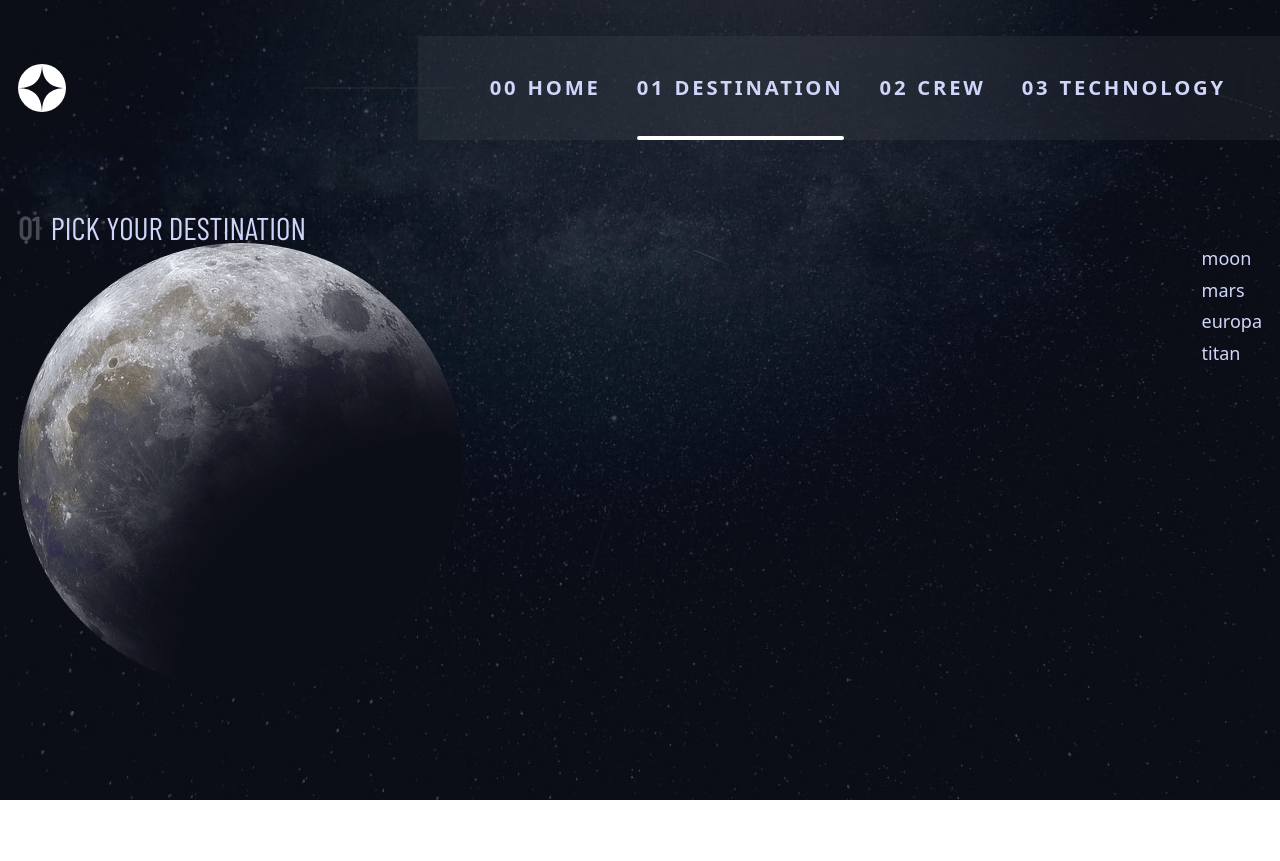
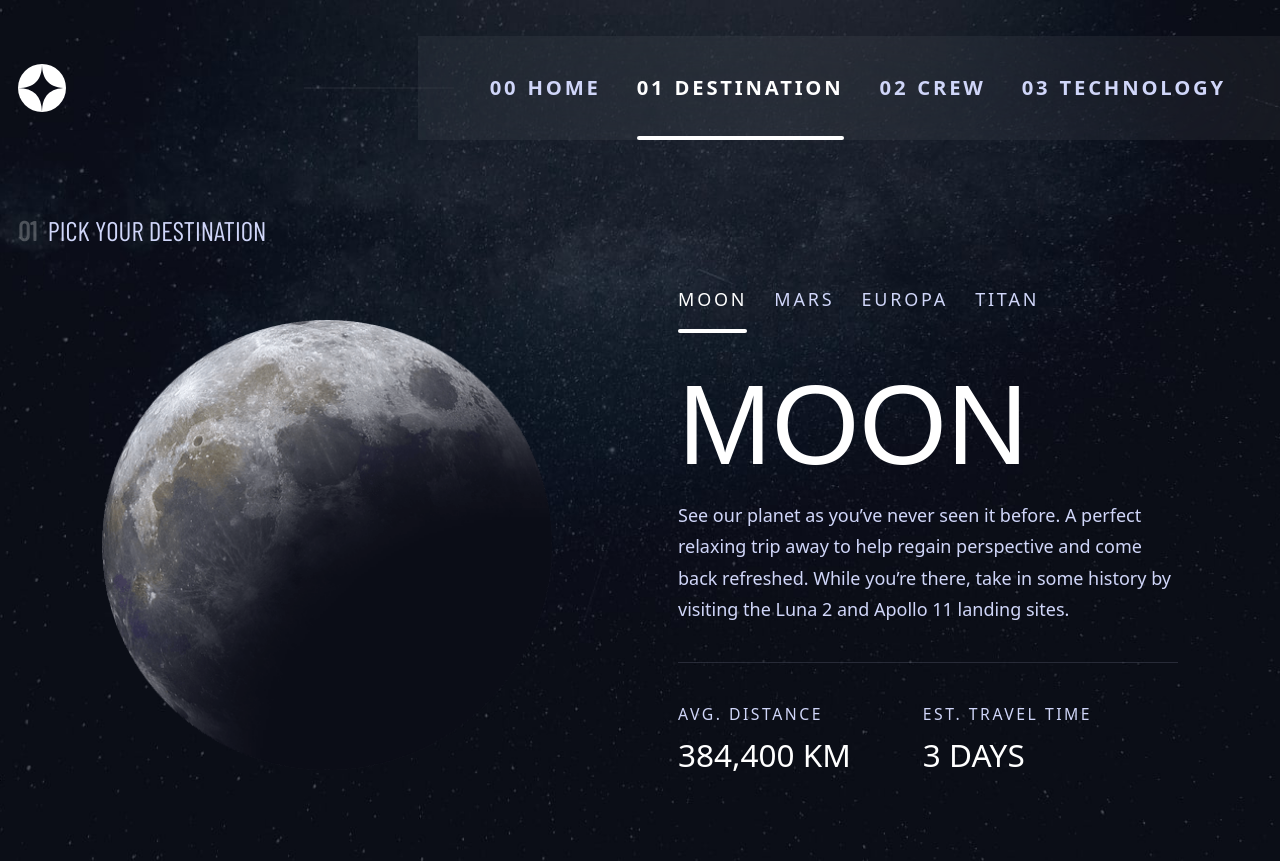
Before and after one commit to Abuu998/space-travel, a React (Vite) app: page /destination in a window 1280 px wide. Before the commit the page ends 800 px from the top, so only its background shows below. Built offline with nearby package versions, Linux system fonts and the light colour scheme; a web font is replaced by a local one.

Commit message:
feat: created the destination page with whatever it needed of components

```diff
--- /dev/null
+++ b/src/components/tabs/Coordinates.jsx
@@ -0,0 +1,16 @@
+import SubHeading1 from "../text/SubHeading1"
+import SubHeading2 from "../text/SubHeading2"
+
+
+function Coordinates({ label="", data="", className="", ...props }) {
+    return (
+        <div
+            className={`inline-block text-center sm:text-start ${className}`}
+            {...props}
+        >
+            <SubHeading2>{label}</SubHeading2>
+            <SubHeading1 className="text-white mt-2">{data}</SubHeading1>
+        </div>
+    )
+}
+export default Coordinates
--- /dev/null
+++ b/src/components/tabs/TabInformation.jsx
@@ -0,0 +1,62 @@
+import { motion } from "framer-motion"
+import SecondHeading from "../text/SecondHeading"
+import Coordinates from "./Coordinates"
+
+
+const containerVars = {
+    hidden: { opacity: 0, x: "100vw" },
+    visible: {
+        opacity: 1,
+        x: 0,
+        transition: {
+            x: {
+                ease: "easeInOut",
+                type: "spring",
+                stiffness: 100,
+                // delay: 0.5,
+                damping: 20
+            },
+            ease: "easeInOut",
+            duration: 0.5
+        }
+    },
+    exit: {
+        opacity: 0,
+        x: "-100vw",
+        transition: {
+            x: {
+                ease: "easeInOut",
+                type: "spring",
+                stiffness: 120,
+                damping: 20
+            }
+        }
+    }
+}
+
+function TabInformation({ data={} }) {
+    return (
+        <motion.div
+            variants={containerVars}
+            initial="hidden"
+            animate="visible"
+            exit="exit"
+            className="overflow-hidden pt-8"
+        >
+            <SecondHeading className="text-center lg:text-start text-6xl">{data?.name}</SecondHeading>
+            <p className="text-center lg:text-start mt-4">{data?.description}</p>
+            <div className="mt-8 py-8 flex flex-col sm:flex-row sm:items-center sm:justify-center lg:justify-start gap-8 sm:gap-16 border-t border-t-solid border-secondary/15">
+                <Coordinates
+                    label="avg. distance"
+                    data={data?.distance}
+                />
+                <Coordinates
+                    label="est. travel time"
+                    data={data?.travel}
+                />
+            </div>
+        </motion.div>
+    )
+}
+
+export default TabInformation
--- a/src/components/tabs/TabItem.jsx
+++ b/src/components/tabs/TabItem.jsx
@@ -1,13 +1,13 @@
-
+import NavText from "../text/NavText"
 
 function TabItem({ tab="", activeTab="", className="", onClick=()=>{}, ...props }) {
     return (
         <li
-            className={`${className}`}
+            className={`cursor-pointer relative pb-4 ${tab === activeTab ? "active" : ""} ${className}`}
             onClick={() => onClick(tab)}
             {...props}
         >
-            {tab}
+            <NavText className="">{tab}</NavText>
         </li>
     )
 }
--- a/src/components/tabs/Tabs.jsx
+++ b/src/components/tabs/Tabs.jsx
@@ -3,7 +3,7 @@ import TabItem from "./TabItem"
 
 function Tabs({ tabs=[], activeTab="", setActiveTab=()=>{} }) {
     return (
-        <ul className="">
+        <ul className="flex items-center justify-center lg:justify-start gap-6">
             {tabs.map(tab => (
                 <TabItem
                     key={tab}
--- a/src/components/text/SubHeading1.jsx
+++ b/src/components/text/SubHeading1.jsx
@@ -3,7 +3,7 @@
 function SubHeading1({ className, children, ...props }) {
     return (
         <div
-            className={`text-[1.75rem] ${className}`}
+            className={`text-[1.75rem] uppercase ${className}`}
             {...props}
         >
             {children}
--- a/src/components/text/SubHeading2.jsx
+++ b/src/components/text/SubHeading2.jsx
@@ -3,7 +3,7 @@
 function SubHeading2({ className, children, ...props }) {
     return (
         <div
-            className={`text-[.875rem] tracking-[2.5px] ${className}`}
+            className={`text-[.875rem] tracking-[2.5px] uppercase ${className}`}
             {...props}
         >
             {children}
--- a/src/index.css
+++ b/src/index.css
@@ -1,6 +1,10 @@
 @tailwind base;
 @tailwind components;
 @tailwind utilities;
+
+::-webkit-scrollbar {
+    display: none;
+}
 
 html {
     color-scheme: light dark;
@@ -64,8 +68,31 @@ section  {
     @apply after:absolute after:top-0 after:right-0 after:w-[4px] after:h-full after:bg-white after:rounded-md;
 }
 
-.main-navlink:has(a.active) {
-    @apply after:absolute after:bottom-0 after:left-0 after:w-full after:h-[4px] after:bg-white after:rounded-md;
+.main-navlink:has(a.active),
+li.active {
+    @apply after:absolute after:bottom-0 after:left-0 after:w-full after:h-[4px] text-white after:bg-white after:rounded-md;
+}
+
+li:hover :after,
+li:hover :before {
+    @apply w-0 transition-all duration-500 ease-in-out;
+    animation: beforeAfter 1s linear ease-in-out;
+}
+
+@keyframes beforeAfter {
+    from {
+        width: 0%;
+    }
+
+    to {
+        width: 100%;
+    }
+
+}
+
+
+li:hover {
+    @apply sm:after:absolute sm:after:bottom-0 sm:after:left-0 sm:after:w-full sm:after:h-[4px] sm:after:bg-secondary/75 sm:after:rounded-md;
 }
 
 .main-btn {
--- a/src/pages/Destination.jsx
+++ b/src/pages/Destination.jsx
@@ -1,38 +1,70 @@
 import { useState } from "react"
+import { AnimatePresence, motion } from "framer-motion"
+import { useSelector } from "react-redux"
 import Container from "../components/container/MainContainer"
 import TitleWithNumbers from "../components/text/TitleWithNumbers"
-import { useSelector } from "react-redux"
 import Tabs from "../components/tabs/Tabs"
+import TabInformation from "../components/tabs/TabInformation"
 
 
 const TABS = ["moon", "mars", "europa", "titan"]
+
+const imageVariant = {
+    hidden: { scale: 0,  rotate: 360 },
+    visible: {
+        scale: 1,
+        opacity: 1,
+        rotate: 0,
+        transition: {
+            duration: 0.7,
+            ease: "easeInOut"
+        }
+    },
+    exit: {
+        scale: 0,
+        opacity: 0,
+        transition: {
+            duration: 0.5,
+            ease: "easeOut"
+        }
+    }
+}
 
 function Destination() {
     const [activeTab, setActiveTab] = useState("moon")
     const destinations = useSelector(state => state.destinations)
 
-    console.log({ destinations, activeTab })
-
     return (
         <section>
             <Container>
                 <TitleWithNumbers
-                    className=""
+                    className="text-xl text-center sm:text-start sm:text-2xl"
                     number={1}
                     label="Pick your destination"
                 />
-                <div className="flex flex-col gap-20 md:flex-row md:justify-between">
-                    <div>
-                        <img
-                            src={destinations.find(dest => dest.name.toLowerCase() === activeTab)?.images?.png}
-                            alt={`${destinations.find(dest => dest.name.toLowerCase() === activeTab)?.name} Image`}
-                        />
+                <div className="flex flex-col gap-28 mt-8 md:flex-row md:justify-center">
+                    <div className="grid place-content-center max-w-[500px]">
+                        <AnimatePresence mode="wait">
+                            <motion.img
+                                className="block object-contain w-[250px] sm:w-[300px] lg:w-[450px] aspect-square"
+                                variants={imageVariant}
+                                initial="hidden"
+                                animate="visible"
+                                exit="exit"
+                                src={destinations.find(dest => dest.name.toLowerCase() === activeTab)?.images?.png}
+                                alt={`${destinations.find(dest => dest.name.toLowerCase() === activeTab)?.name} Image`}
+                                key={activeTab}
+                            />
+                        </AnimatePresence>
                     </div>
-                    <div>
+                    <div className="max-w-[500px]">
                         <Tabs tabs={TABS} activeTab={activeTab} setActiveTab={setActiveTab} />
-                        <div>
-
-                        </div>
+                        <AnimatePresence mode="wait">
+                            <TabInformation
+                                key={activeTab}
+                                data={destinations.find(dest => dest?.name.toLowerCase() === activeTab)}
+                            />
+                        </AnimatePresence>
                     </div>
                 </div>
             </Container>
```
Also changed, not shown: src/components/destinations/Europa.jsx (deleted), src/components/destinations/Mars.jsx (deleted), src/components/destinations/Moon.jsx (deleted), src/components/destinations/Titan.jsx (deleted).
